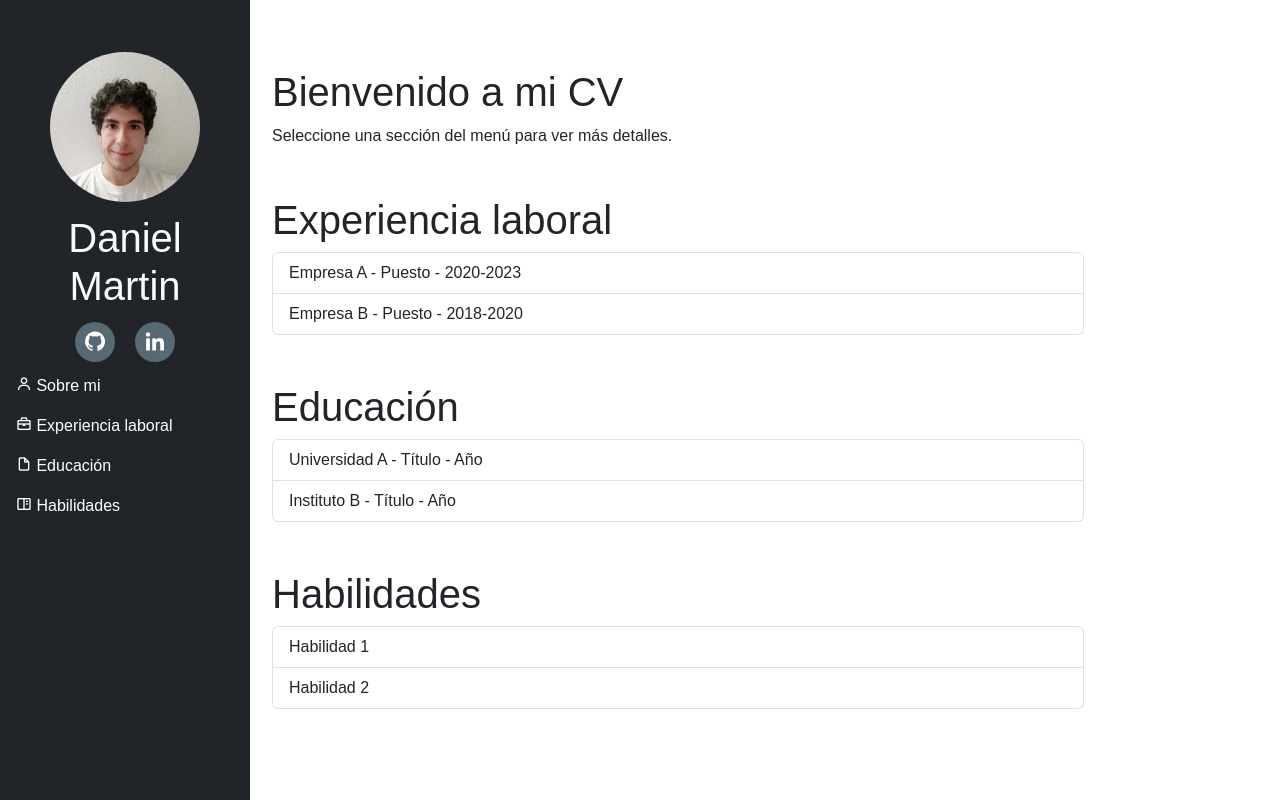
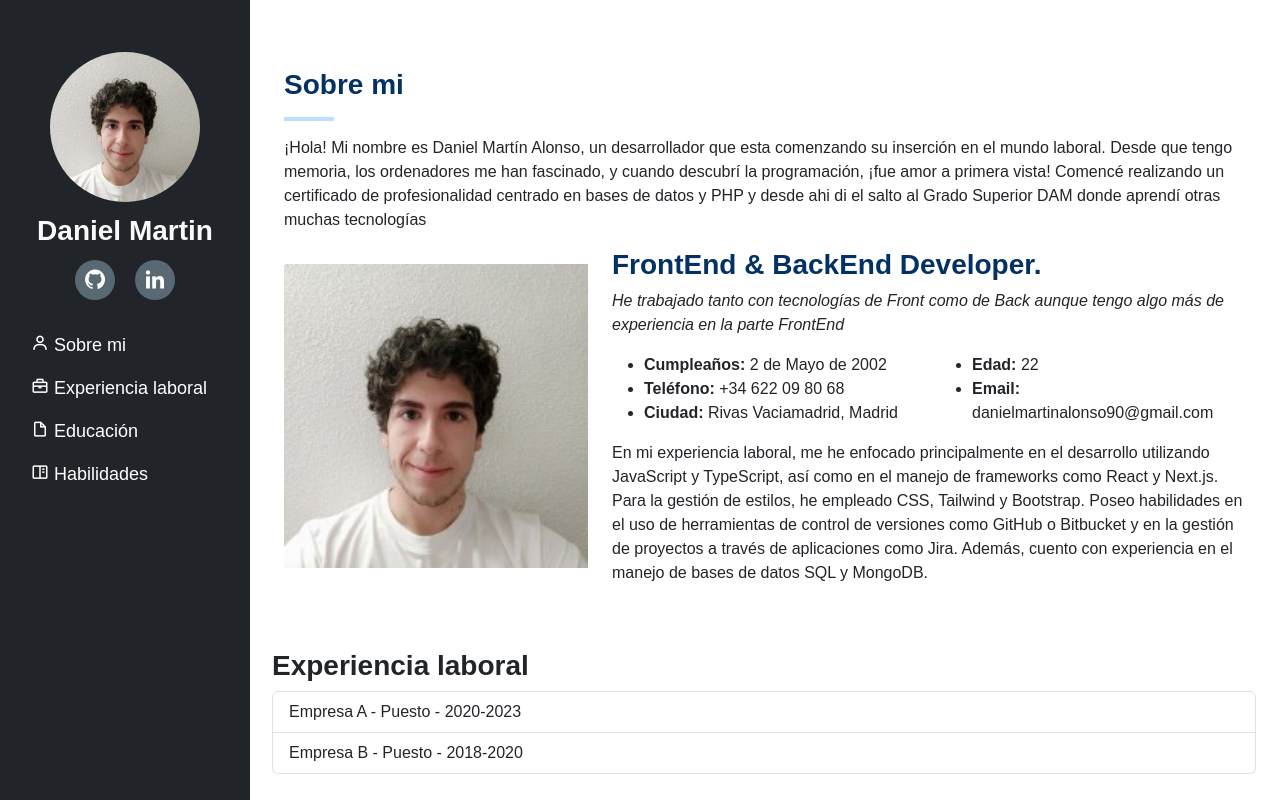
Before and after one commit to daniMartinAlo/curriculum, a React (Create React App) app in the folder cv-web/: page / in a window 1280 px wide. Shown: the top 800 px of the page. Built offline with nearby package versions, Linux system fonts and the light colour scheme.

Commit message:
Add aboutMe page

```diff
--- a/cv-web/src/App.css
+++ b/cv-web/src/App.css
@@ -1,5 +1,14 @@
 body {
   font-family: Arial, sans-serif;
+}
+
+h1, h2, h3{
+  font-size: 28px;
+  font-weight: bold;
+}
+
+h2, h3{
+  color:#033163
 }
 
 .sidebar {
@@ -71,6 +80,16 @@ main {
   height: 150px;
 }
 
+.nav.flex-column {
+  padding-left: 15px;
+  padding-top: 20px;
+  font-size: 18px;
+}
+
+.about-img {
+  width: 1000px;
+  max-width: auto;
+}
 
 @media (max-width: 768px) {
   .sidebar {
--- a/cv-web/src/App.js
+++ b/cv-web/src/App.js
@@ -46,7 +46,7 @@ function App() {
       </nav>
       <div className="container-fluid">
         <div className="row">
-          <main className="col-md-9 ml-sm-auto col-lg-10 px-4">
+          <main className="px-4">
             <Element name="home">
               <Home />
             </Element>
--- a/cv-web/src/components/Home.js
+++ b/cv-web/src/components/Home.js
@@ -1,11 +1,61 @@
 import React from 'react';
+import profileImg from '../assets/img/profilePhoto.jpg';
 
 const Home = () => {
-  // En esta página tendré que poner mi foto y un poco lo que hago y como me inicíe en esto
+  const myAge = () => {
+    var fechaNacimiento = new Date('2002-05-02');
+    var fechaActual = new Date();
+    var edad = fechaActual.getFullYear() - fechaNacimiento.getFullYear();
+    if (
+      fechaActual.getMonth() < fechaNacimiento.getMonth() ||
+      (fechaActual.getMonth() === fechaNacimiento.getMonth() && fechaActual.getDate() < fechaNacimiento.getDate())
+    ) {
+      edad--;
+    }
+    return edad;
+  };
+
+  const age = myAge();
+
   return (
     <section id="home" className="my-5">
-      <h1>Bienvenido a mi CV</h1>
-      <p>Seleccione una sección del menú para ver más detalles.</p>
+      <div className="container">
+        <div className="section-title">
+          <h2 className='component-h1'>Sobre mi</h2>
+          <hr style={{ borderTop: '4px solid #007bff', width: '50px', margin: '15px 0', marginLeft: '0' }} />
+          <p>¡Hola! Mi nombre es Daniel Martín Alonso, un desarrollador que esta comenzando su inserción en el mundo laboral. Desde que tengo memoria, los ordenadores me han fascinado, y cuando descubrí la programación, ¡fue amor a primera vista! Comencé realizando un certificado de profesionalidad centrado en bases de datos y PHP y desde ahi di el salto al Grado Superior DAM donde aprendí otras muchas tecnologías</p>
+        </div>
+
+        <div className="row">
+          <div className="col-lg-4 mt-3" data-aos="fade-right">
+            <img src={profileImg} className="img-fluid about-img" alt="Profile" />
+          </div>
+          <div className="col-lg-8 pt-4 pt-lg-0 content" data-aos="fade-left">
+            <h3>FrontEnd &amp; BackEnd Developer.</h3>
+            <p className="fst-italic">
+              He trabajado tanto con tecnologías de Front como de Back aunque tengo algo más de experiencia en la parte FrontEnd
+            </p>
+            <div className="row">
+              <div className="col-lg-6">
+                <ul>
+                  <li><i className="bi bi-chevron-right"></i> <strong>Cumpleaños:</strong> <span>2 de Mayo de 2002</span></li>
+                  <li><i className="bi bi-chevron-right"></i> <strong>Teléfono:</strong> <span>+34 622 09 80 68</span></li>
+                  <li><i className="bi bi-chevron-right"></i> <strong>Ciudad:</strong> <span>Rivas Vaciamadrid, Madrid</span></li>
+                </ul>
+              </div>
+              <div className="col-lg-6">
+                <ul>
+                  <li><i className="bi bi-chevron-right"></i> <strong>Edad:</strong> <span>{age}</span></li>
+                  <li><i className="bi bi-chevron-right"></i> <strong>Email:</strong> <span>danielmartinalonso90@gmail.com</span></li>
+                </ul>
+              </div>
+            </div>
+            <p>
+            En mi experiencia laboral, me he enfocado principalmente en el desarrollo utilizando JavaScript y TypeScript, así como en el manejo de frameworks como React y Next.js. Para la gestión de estilos, he empleado CSS, Tailwind y Bootstrap. Poseo habilidades en el uso de herramientas de control de versiones como GitHub o Bitbucket y en la gestión de proyectos a través de aplicaciones como Jira. Además, cuento con experiencia en el manejo de bases de datos SQL y MongoDB.
+            </p>
+          </div>
+        </div>
+      </div>
     </section>
   );
 }
```
